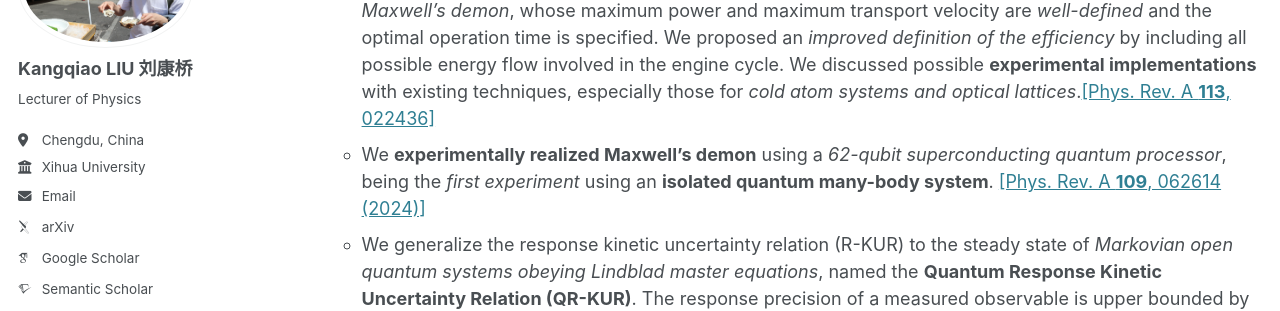
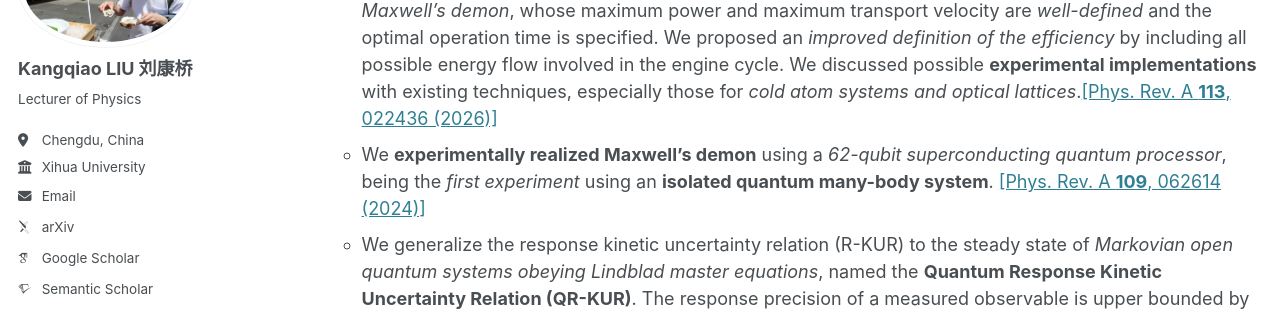
Before and after one commit to KangqiaoLiu/KangqiaoLiu.github.io, a Jekyll site: the page built from _pages/research.md, in a window 1280 px wide and 900 px high, scrolled down 582 px. Shown: the part 179-490 px from the top of the window. Built offline with Jekyll 4.4.1, drawn with Linux system fonts in a browser that asks for light colours; some web fonts are replaced.

Commit message:
Update research.md

```diff
--- a/_pages/research.md
+++ b/_pages/research.md
@@ -21,6 +21,6 @@
   * We derived the **stationary distribution** and found a **power-law escape rate** from a local minimum for *minibatch SGD*.[[ICML 2022 Spotlight]](https://proceedings.mlr.press/v162/mori22a.html)
 
 * **Quantum thermodynamics and information thermodynamics**
-  * We constructed a **new type of quantum information engine** that can *store useful work cumulatively* and *transport a quantum particle unidirectionally* by harnessing **purely quantum fluctuations** with the aid of *Maxwell's demon*, whose maximum power and maximum transport velocity are *well-defined* and the optimal operation time is specified. We proposed an *improved definition of the efficiency* by including all possible energy flow involved in the engine cycle. We discussed possible **experimental implementations** with existing techniques, especially those for *cold atom systems and optical lattices*.[[Phys. Rev. A **113**, 022436]](https://journals.aps.org/pra/abstract/10.1103/rhvv-yd6w)
+  * We constructed a **new type of quantum information engine** that can *store useful work cumulatively* and *transport a quantum particle unidirectionally* by harnessing **purely quantum fluctuations** with the aid of *Maxwell's demon*, whose maximum power and maximum transport velocity are *well-defined* and the optimal operation time is specified. We proposed an *improved definition of the efficiency* by including all possible energy flow involved in the engine cycle. We discussed possible **experimental implementations** with existing techniques, especially those for *cold atom systems and optical lattices*.[[Phys. Rev. A **113**, 022436 (2026)]](https://journals.aps.org/pra/abstract/10.1103/rhvv-yd6w)
   * We **experimentally realized Maxwell's demon** using a *62-qubit superconducting quantum processor*, being the *first experiment* using an **isolated quantum many-body system**. [[Phys. Rev. A **109**, 062614 (2024)]](https://journals.aps.org/pra/abstract/10.1103/PhysRevA.109.062614)
   * We generalize the response kinetic uncertainty relation (R-KUR) to the steady state of *Markovian open quantum systems obeying Lindblad master equations*, named the **Quantum Response Kinetic Uncertainty Relation (QR-KUR)**. The response precision of a measured observable is upper bounded by two terms. One is the *conventional quantum dynamical activity* which quantifies the frequency of quantum jumps in the steady state. The other contribution is *genuinely quantum* because it characterizes the *perturbation-induced quantum transitions between the steady-state subspace and its complementary subspaces* and it vanishes in the classical limit. The direct **physical meaning of the latter contribution** was elusive until our explanation. We also provide quite general **sufficient conditions such that either of the two terms vanishes**, indicating their *equal importance*. We illustrate our bound and the sufficient conditions in a two-level atom which can be solved exactly.[[arXiv:2501.04895]](https://arxiv.org/abs/2501.04895)
```
